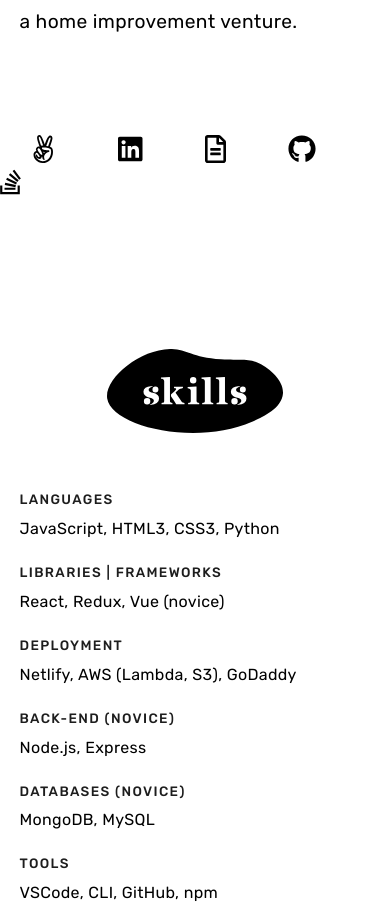
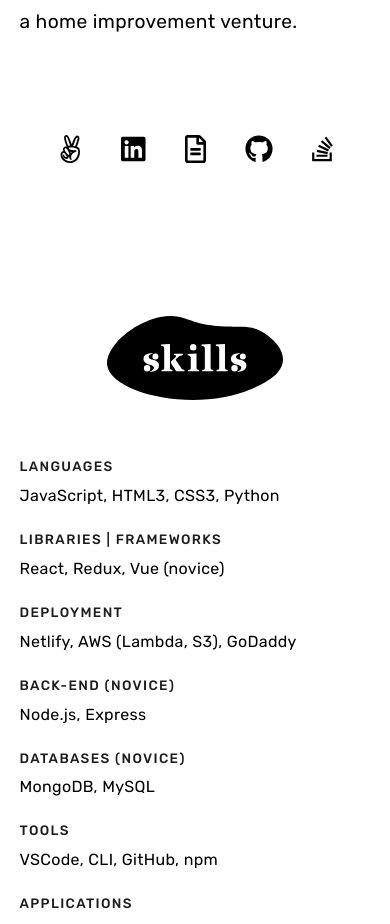
Before and after one commit to jenna-m/portfolio, a React (Create React App) app: page / in a window 390 px wide. Shown: the part 1180-2104 px from the top of the page. Built offline with nearby package versions, Linux system fonts and the light colour scheme.

Commit message:
Update index.css

```diff
--- a/src/index.css
+++ b/src/index.css
@@ -690,7 +690,7 @@ textarea {
   }
 
   #social-links li {
-    padding: 0px 8vw;
+    padding: 0px 5vw;
     display: inline;
     font-size: 1.75em;
   }
@@ -985,7 +985,7 @@ textarea {
   }
 
   #social-links li {
-    padding: 0px 8vw;
+    padding: 0px 5vw;
     display: inline;
     font-size: 1.75em;
   }
```
